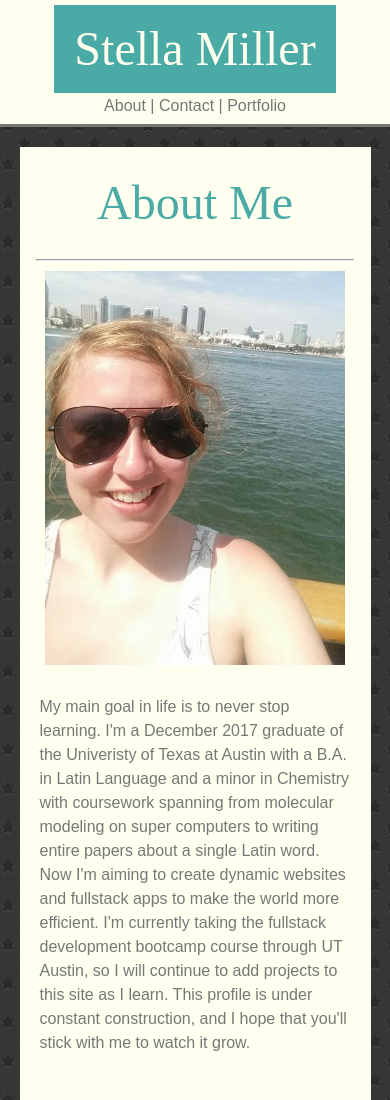
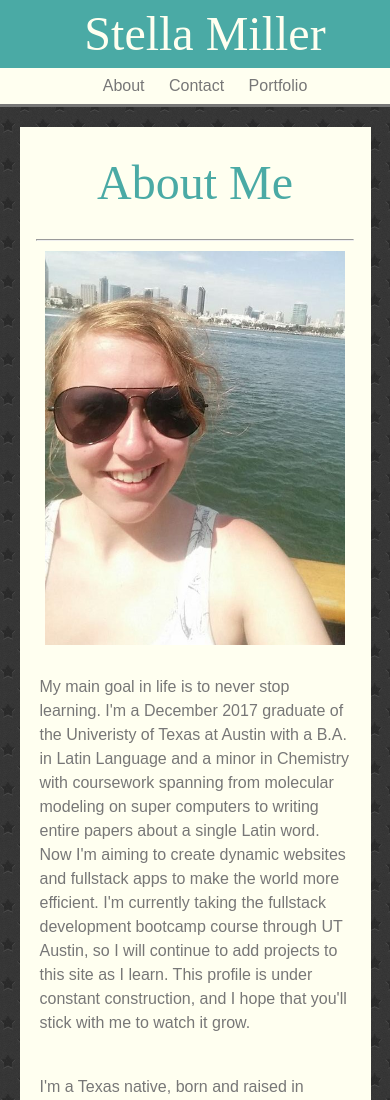
Before and after one commit to stellaCmiller/responsive-portfolio-homework2, a plain HTML site: page index.html in a window 390 px wide. Shown: the top 1100 px of the page. Drawn offline with Linux system fonts and the light colour scheme.

Commit message:
adjusted mobile responsiveness

```diff
--- a/assets/css/mobile.css
+++ b/assets/css/responsive.css
@@ -1,17 +1,12 @@
-
-/*This is outside of the scope of the first assignment, but I thought I would experiment with responsive design anyway.*/
-@media screen and (max-width: 600px) {
+@media screen and (max-width: 640px) {
     .heading-container {
+        margin: 0px;
+    }
+    .heading-container h1, nav {
         text-align: center;
-        width: 90%;
-        margin: auto;
+        width: 100vw;
         float: none;
-        padding: 5px;
-    }
-
-    nav {
-        float: none;
-        padding: 5px;
+        padding: 10px;
     }
 
     .profile, .portfolio-img {
--- a/assets/css/style.css
+++ b/assets/css/style.css
@@ -69,7 +69,10 @@ h3 {
 
 p { padding: 20px 20px;}
 
-li { display: inline;}
+li {
+    display: inline;
+    padding: 10px;
+}
 
 nav {
     float: right;
--- a/index.html
+++ b/index.html
@@ -10,7 +10,7 @@
     <link rel="stylesheet" type="text/css" media="screen" href="assets/css/style.css" />
 
     <!--Responsive styling for mobile devices-->
-    <link rel="stylesheet" type="text/css" media="screen" href="assets/css/mobile.css"/>
+    <link rel="stylesheet" type="text/css" media="screen" href="assets/css/responsive.css"/>
 
     <!--Favicon courtesy of freefavicon.com-->
     <link rel="icon" type="image/x-icon" href="./assets/images/starFavIcon.ico">
@@ -25,8 +25,8 @@
 
             <nav>
                 <ul>
-                    <li><a href="index.html">About |</a></li>
-                    <li><a href="contact.html"> Contact |</a></li>
+                    <li><a href="index.html">About </a></li>
+                    <li><a href="contact.html"> Contact </a></li>
                     <li><a href="portfolio.html"> Portfolio</a></li>
                 </ul>
             </nav>
```
Also changed, not shown: contact.html (+3 -3 lines), portfolio.html (+3 -3 lines).
